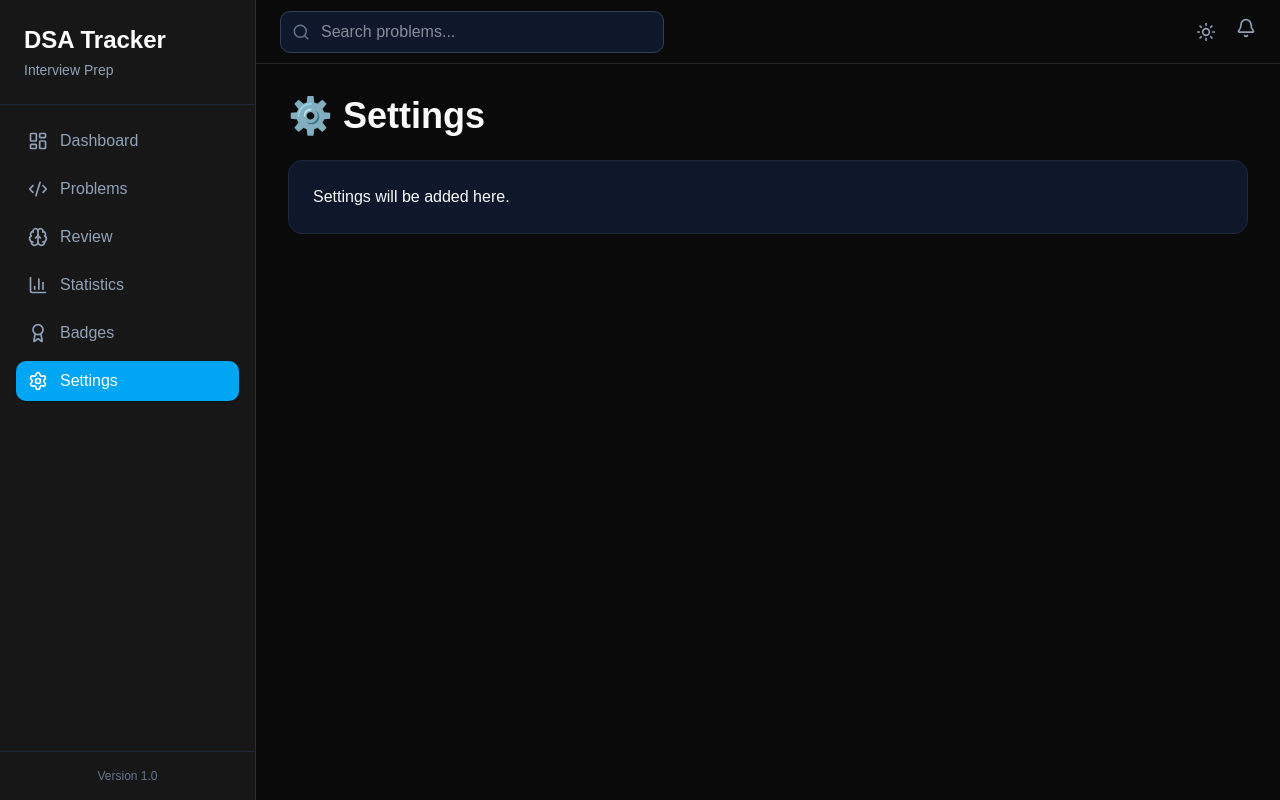
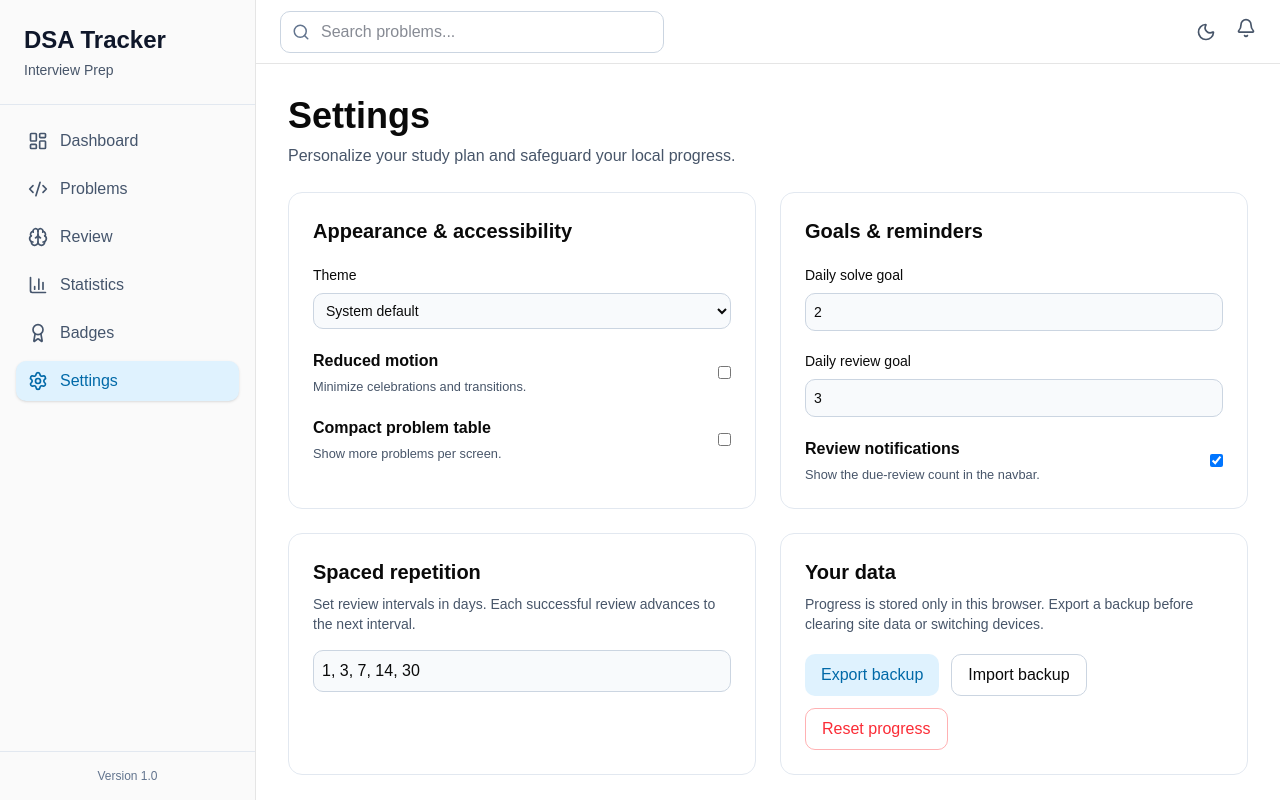
Before and after one commit to jcandyn/dsa-tracker, a React (Vite) app: page /settings in a window 1280 px wide. Built offline with nearby package versions, Linux system fonts and the light colour scheme.

Commit message:
Implement tracker settings and data controls

```diff
--- a/src/components/layout/Navbar.tsx
+++ b/src/components/layout/Navbar.tsx
@@ -3,65 +3,41 @@ import { useEffect, useState } from "react";
 import { useLocation, useNavigate, useSearchParams } from "react-router-dom";
 import { STATUS } from "@/constants";
 import { useProblemStore } from "@/store/problemStore";
+import { useSettingsStore } from "@/store/settingsStore";
 
 const Navbar = () => {
   const navigate = useNavigate();
   const location = useLocation();
   const [searchParams, setSearchParams] = useSearchParams();
-  const [theme, setTheme] = useState<"light" | "dark">(() => localStorage.getItem("dsa-tracker-theme") === "light" ? "light" : "dark");
   const [showNotifications, setShowNotifications] = useState(false);
   const problems = useProblemStore((state) => state.problems);
+  const theme = useSettingsStore((state) => state.theme);
+  const reviewNotifications = useSettingsStore((state) => state.reviewNotifications);
+  const reducedMotion = useSettingsStore((state) => state.reducedMotion);
+  const updateSettings = useSettingsStore((state) => state.updateSettings);
   const query = searchParams.get("q") ?? "";
   const reviewCount = problems.filter((problem) => problem.status === STATUS.REVIEW).length;
 
   useEffect(() => {
-    document.documentElement.classList.toggle("dark", theme === "dark");
-    localStorage.setItem("dsa-tracker-theme", theme);
-  }, [theme]);
+    const isDark = theme === "dark" || (theme === "system" && window.matchMedia("(prefers-color-scheme: dark)").matches);
+    document.documentElement.classList.toggle("dark", isDark);
+    document.documentElement.classList.toggle("reduce-motion", reducedMotion);
+  }, [theme, reducedMotion]);
 
   const updateSearch = (value: string) => {
     const nextParams = new URLSearchParams(searchParams);
-    if (value) {
-      nextParams.set("q", value);
-    } else {
-      nextParams.delete("q");
-    }
+    if (value) nextParams.set("q", value); else nextParams.delete("q");
     if (location.pathname !== "/problems") navigate(`/problems?${nextParams.toString()}`);
     else setSearchParams(nextParams);
   };
 
-  return (
-    <header className="flex h-16 items-center justify-between border-b border-border bg-background px-6">
-      <div className="relative w-96">
-        <Search
-          className="absolute left-3 top-1/2 -translate-y-1/2 -translate-x-0 text-slate-500"
-          size={18}
-        />
-
-        <input
-          type="text"
-          placeholder="Search problems..."
-          value={query}
-          onChange={(event) => updateSearch(event.target.value)}
-          className="w-full rounded-lg border border-slate-700 bg-slate-900 py-2 pl-10 pr-4 text-white outline-none focus:border-sky-500"
-        />
-      </div>
-
-      <div className="flex items-center gap-5">
-        <button type="button" onClick={() => setTheme((current) => current === "dark" ? "light" : "dark")} className="text-slate-400 hover:text-white" title={`Switch to ${theme === "dark" ? "light" : "dark"} theme`}>
-          {theme === "dark" ? <Sun size={20} /> : <Moon size={20} />}
-        </button>
-
-        <div className="relative">
-        <button type="button" onClick={() => setShowNotifications((show) => !show)} className="relative text-slate-400 hover:text-white" title="Notifications">
-          <Bell size={20} />
-          {reviewCount > 0 && <span className="absolute -right-2 -top-2 flex h-4 min-w-4 items-center justify-center rounded-full bg-sky-500 px-1 text-[10px] text-white">{reviewCount}</span>}
-        </button>
-        {showNotifications && <div className="absolute right-0 top-8 z-50 w-72 rounded-xl border border-slate-700 bg-slate-900 p-4 shadow-xl"><p className="font-medium text-white">Notifications</p><p className="mt-2 text-sm text-slate-400">{reviewCount ? `${reviewCount} problem${reviewCount === 1 ? "" : "s"} ready for review.` : "You are all caught up."}</p></div>}
-        </div>
-      </div>
-    </header>
-  );
+  return <header className="flex h-16 items-center justify-between border-b border-border bg-background px-6">
+    <div className="relative w-96"><Search className="absolute left-3 top-1/2 -translate-y-1/2 text-slate-500" size={18} /><input type="text" placeholder="Search problems..." value={query} onChange={(event) => updateSearch(event.target.value)} className="w-full rounded-lg border border-slate-700 bg-slate-900 py-2 pl-10 pr-4 text-white outline-none focus:border-sky-500" /></div>
+    <div className="flex items-center gap-5">
+      <button type="button" onClick={() => updateSettings({ theme: theme === "dark" ? "light" : "dark" })} className="text-slate-400 hover:text-white" title={`Switch to ${theme === "dark" ? "light" : "dark"} theme`}>{theme === "dark" ? <Sun size={20} /> : <Moon size={20} />}</button>
+      <div className="relative"><button type="button" onClick={() => setShowNotifications((show) => !show)} className="relative text-slate-400 hover:text-white" title="Notifications"><Bell size={20} />{reviewNotifications && reviewCount > 0 && <span className="absolute -right-2 -top-2 flex h-4 min-w-4 items-center justify-center rounded-full bg-sky-500 px-1 text-[10px] text-white">{reviewCount}</span>}</button>{showNotifications && <div className="absolute right-0 top-8 z-50 w-72 rounded-xl border border-slate-700 bg-slate-900 p-4 shadow-xl"><p className="font-medium text-white">Notifications</p><p className="mt-2 text-sm text-slate-400">{reviewNotifications ? reviewCount ? `${reviewCount} problem${reviewCount === 1 ? "" : "s"} ready for review.` : "You are all caught up." : "Review notifications are muted in Settings."}</p></div>}</div>
+    </div>
+  </header>;
 };
 
 export default Navbar;
--- a/src/features/dashboard/DashboardPage.tsx
+++ b/src/features/dashboard/DashboardPage.tsx
@@ -2,10 +2,13 @@ import { Link } from "react-router-dom";
 import StatCard from "../../components/common/StatCard";
 import { STATUS } from "@/constants";
 import { useProblemStore } from "@/store/problemStore";
+import { useSettingsStore } from "@/store/settingsStore";
 
 const DashboardPage = () => {
   const problems = useProblemStore((state) => state.problems);
   const activity = useProblemStore((state) => state.activity);
+  const dailySolveGoal = useSettingsStore((state) => state.dailySolveGoal);
+  const dailyReviewGoal = useSettingsStore((state) => state.dailyReviewGoal);
   const solved = problems.filter((problem) => problem.status === STATUS.SOLVED || problem.completed).length;
   const reviewCount = problems.filter((problem) => problem.status === STATUS.REVIEW).length;
   const confidence = problems.length ? problems.reduce((sum, problem) => sum + problem.confidence, 0) / problems.length : 0;
@@ -25,7 +28,7 @@ const DashboardPage = () => {
     <div className="grid gap-6 md:grid-cols-2 xl:grid-cols-4"><StatCard emoji="🔥" title="Current Streak" value={`${streak} days`} /><StatCard emoji="✅" title="Solved" value={String(solved)} /><StatCard emoji="🧠" title="Due for Review" value={String(reviewCount)} /><StatCard emoji="⭐" title="Average Confidence" value={`${confidence.toFixed(1)} / 5`} /></div>
     <div className="grid gap-6 lg:grid-cols-2">
       <section className="rounded-xl border border-violet-500/30 bg-gradient-to-br from-violet-500/15 to-sky-500/10 p-6 transition hover:scale-[1.01]"><div className="flex justify-between"><h2 className="text-xl font-semibold text-white">Level {level}</h2><span className="text-sky-300">{xp} XP</span></div><p className="mt-2 text-sm text-slate-300">Solve problems and complete reviews to level up.</p><div className="mt-5 h-3 overflow-hidden rounded-full bg-slate-800"><div className="h-full rounded-full bg-gradient-to-r from-violet-500 to-sky-400" style={{ width: `${((xp % 250) / 250) * 100}%` }} /></div><p className="mt-2 text-xs text-slate-400">{250 - (xp % 250)} XP until Level {level + 1}</p></section>
-      <section className="rounded-xl border border-slate-800 bg-slate-900 p-6"><h2 className="text-xl font-semibold text-white">Daily & weekly quests</h2><div className="mt-4 space-y-3 text-sm"><p className="flex justify-between"><span>Solve 2 problems</span><span className="text-sky-400">{Math.min(daily.filter((item) => item.type === "solve").length, 2)}/2</span></p><p className="flex justify-between"><span>Complete 3 reviews</span><span className="text-emerald-400">{Math.min(daily.filter((item) => item.type === "review").length, 3)}/3</span></p><p className="flex justify-between"><span>Earn 200 XP this week</span><span className="text-violet-400">{Math.min(weeklyXp, 200)}/200</span></p></div></section>
+      <section className="rounded-xl border border-slate-800 bg-slate-900 p-6"><h2 className="text-xl font-semibold text-white">Daily & weekly quests</h2><div className="mt-4 space-y-3 text-sm"><p className="flex justify-between"><span>Solve {dailySolveGoal} problems</span><span className="text-sky-400">{Math.min(daily.filter((item) => item.type === "solve").length, dailySolveGoal)}/{dailySolveGoal}</span></p><p className="flex justify-between"><span>Complete {dailyReviewGoal} reviews</span><span className="text-emerald-400">{Math.min(daily.filter((item) => item.type === "review").length, dailyReviewGoal)}/{dailyReviewGoal}</span></p><p className="flex justify-between"><span>Earn 200 XP this week</span><span className="text-violet-400">{Math.min(weeklyXp, 200)}/200</span></p></div></section>
     </div>
     <section className="rounded-xl border border-slate-800 bg-slate-900 p-6"><div className="flex items-center justify-between gap-4"><div><h2 className="text-xl font-semibold">Progress</h2><p className="mt-1 text-slate-400">{completion}% complete · {solved} of {problems.length} problems solved</p></div><Link to="/problems" className="rounded-lg bg-sky-100 px-5 py-2 font-medium text-sky-700 hover:bg-sky-200 dark:bg-sky-500 dark:text-white dark:hover:bg-sky-600">Start practicing</Link></div><div className="mt-5 h-4 overflow-hidden rounded-full bg-slate-800"><div className="h-full bg-emerald-500 transition-all" style={{ width: `${completion}%` }} /></div></section>
   </div>;
--- a/src/features/problems/components/ProblemTable.tsx
+++ b/src/features/problems/components/ProblemTable.tsx
@@ -1,12 +1,14 @@
 import { useMemo, useState } from "react";
 import { useSearchParams } from "react-router-dom";
 import { useProblemStore } from "@/store/problemStore";
+import { useSettingsStore } from "@/store/settingsStore";
 
 import FilterBar from "./FilterBar";
 import ProblemRow from "./ProblemRow";
 
 const ProblemTable = () => {
   const problems = useProblemStore((state) => state.problems);
+  const compactTable = useSettingsStore((state) => state.compactTable);
   const [searchParams] = useSearchParams();
   const [courseSet, setCourseSet] = useState("all");
   const [sort, setSort] = useState<"title" | "difficulty-asc" | "difficulty-desc">("title");
@@ -41,7 +43,7 @@ const ProblemTable = () => {
       {query && <p className="text-sm text-slate-400">Showing {filteredProblems.length} result{filteredProblems.length === 1 ? "" : "s"} for “{query}”.</p>}
 
       <div className="overflow-hidden rounded-xl border border-slate-800">
-        <table className="w-full">
+        <table className={`w-full ${compactTable ? "compact-problem-table" : ""}`}>
         <thead className="bg-slate-900">
           <tr>
             <th className="p-4 text-left">Status</th>
--- a/src/features/settings/SettingsPage.tsx
+++ b/src/features/settings/SettingsPage.tsx
@@ -1,15 +1,30 @@
+import type { ChangeEvent } from "react";
+import { useProblemStore } from "@/store/problemStore";
+import { useSettingsStore, type Theme } from "@/store/settingsStore";
+
 const SettingsPage = () => {
-  return (
-    <div className="space-y-6">
-      <h1 className="text-4xl font-bold">
-        ⚙️ Settings
-      </h1>
+  const settings = useSettingsStore();
+  const problems = useProblemStore((state) => state.problems);
+  const activity = useProblemStore((state) => state.activity);
+  const updateSettings = settings.updateSettings;
+  const exportData = () => {
+    const blob = new Blob([JSON.stringify({ version: 1, exportedAt: new Date().toISOString(), problemState: { problems, activity }, settings: { ...settings, updateSettings: undefined } }, null, 2)], { type: "application/json" });
+    const url = URL.createObjectURL(blob); const link = document.createElement("a"); link.href = url; link.download = "dsa-tracker-backup.json"; link.click(); URL.revokeObjectURL(url);
+  };
+  const importData = (event: ChangeEvent<HTMLInputElement>) => {
+    const file = event.target.files?.[0]; if (!file) return;
+    const reader = new FileReader(); reader.onload = () => { try { const backup = JSON.parse(String(reader.result)); if (!backup.problemState?.problems || !backup.settings) throw new Error("Invalid backup"); localStorage.setItem("dsa-tracker-problems", JSON.stringify({ state: backup.problemState, version: 0 })); localStorage.setItem("dsa-tracker-settings", JSON.stringify({ state: backup.settings, version: 0 })); window.location.reload(); } catch { window.alert("That file is not a valid DSA Tracker backup."); } }; reader.readAsText(file);
+  };
+  const resetData = () => { if (window.confirm("Reset all local progress and settings? This cannot be undone without an export.")) { localStorage.removeItem("dsa-tracker-problems"); localStorage.removeItem("dsa-tracker-settings"); window.location.reload(); } };
 
-      <div className="rounded-xl border border-slate-800 bg-slate-900 p-6">
-        Settings will be added here.
-      </div>
+  return <div className="space-y-6"><div><h1 className="text-4xl font-bold">Settings</h1><p className="mt-2 text-slate-400">Personalize your study plan and safeguard your local progress.</p></div>
+    <div className="grid gap-6 lg:grid-cols-2">
+      <section className="rounded-xl border border-slate-800 bg-slate-900 p-6"><h2 className="text-xl font-semibold">Appearance & accessibility</h2><div className="mt-5 space-y-5"><label className="block text-sm">Theme<select value={settings.theme} onChange={(event) => updateSettings({ theme: event.target.value as Theme })} className="mt-2 block w-full rounded-lg border border-slate-700 bg-slate-950 p-2"><option value="system">System default</option><option value="light">Light</option><option value="dark">Dark</option></select></label><label className="flex items-center justify-between gap-4"><span><strong>Reduced motion</strong><small className="mt-1 block text-slate-400">Minimize celebrations and transitions.</small></span><input type="checkbox" checked={settings.reducedMotion} onChange={(event) => updateSettings({ reducedMotion: event.target.checked })} /></label><label className="flex items-center justify-between gap-4"><span><strong>Compact problem table</strong><small className="mt-1 block text-slate-400">Show more problems per screen.</small></span><input type="checkbox" checked={settings.compactTable} onChange={(event) => updateSettings({ compactTable: event.target.checked })} /></label></div></section>
+      <section className="rounded-xl border border-slate-800 bg-slate-900 p-6"><h2 className="text-xl font-semibold">Goals & reminders</h2><div className="mt-5 space-y-5"><label className="block text-sm">Daily solve goal<input type="number" min="1" max="20" value={settings.dailySolveGoal} onChange={(event) => updateSettings({ dailySolveGoal: Math.max(1, Number(event.target.value)) })} className="mt-2 block w-full rounded-lg border border-slate-700 bg-slate-950 p-2" /></label><label className="block text-sm">Daily review goal<input type="number" min="1" max="30" value={settings.dailyReviewGoal} onChange={(event) => updateSettings({ dailyReviewGoal: Math.max(1, Number(event.target.value)) })} className="mt-2 block w-full rounded-lg border border-slate-700 bg-slate-950 p-2" /></label><label className="flex items-center justify-between gap-4"><span><strong>Review notifications</strong><small className="mt-1 block text-slate-400">Show the due-review count in the navbar.</small></span><input type="checkbox" checked={settings.reviewNotifications} onChange={(event) => updateSettings({ reviewNotifications: event.target.checked })} /></label></div></section>
+      <section className="rounded-xl border border-slate-800 bg-slate-900 p-6"><h2 className="text-xl font-semibold">Spaced repetition</h2><p className="mt-2 text-sm text-slate-400">Set review intervals in days. Each successful review advances to the next interval.</p><input value={settings.reviewIntervals.join(", ")} onChange={(event) => { const intervals = event.target.value.split(",").map(Number).filter((value) => Number.isFinite(value) && value > 0).sort((a, b) => a - b); if (intervals.length) updateSettings({ reviewIntervals: intervals }); }} className="mt-4 w-full rounded-lg border border-slate-700 bg-slate-950 p-2" aria-label="Review intervals in days" /></section>
+      <section className="rounded-xl border border-slate-800 bg-slate-900 p-6"><h2 className="text-xl font-semibold">Your data</h2><p className="mt-2 text-sm text-slate-400">Progress is stored only in this browser. Export a backup before clearing site data or switching devices.</p><div className="mt-5 flex flex-wrap gap-3"><button type="button" onClick={exportData} className="rounded-lg bg-sky-100 px-4 py-2 font-medium text-sky-700 hover:bg-sky-200 dark:bg-sky-500 dark:text-white">Export backup</button><label className="cursor-pointer rounded-lg border border-slate-700 px-4 py-2 font-medium hover:bg-slate-800"><input type="file" accept="application/json" onChange={importData} className="hidden" />Import backup</label><button type="button" onClick={resetData} className="rounded-lg border border-red-400/50 px-4 py-2 font-medium text-red-500 hover:bg-red-500/10">Reset progress</button></div></section>
     </div>
-  );
+  </div>;
 };
 
 export default SettingsPage;
--- a/src/index.css
+++ b/src/index.css
@@ -136,3 +136,6 @@ html:not(.dark) .border-slate-700 { border-color: #cbd5e1; }
 html:not(.dark) .text-white { color: #0f172a; }
 html:not(.dark) .text-slate-400 { color: #475569; }
 html:not(.dark) .text-slate-300 { color: #334155; }
+
+.reduce-motion *, .reduce-motion *::before, .reduce-motion *::after { animation-duration: 0.01ms !important; animation-iteration-count: 1 !important; scroll-behavior: auto !important; transition-duration: 0.01ms !important; }
+.compact-problem-table th, .compact-problem-table td { padding-top: 0.6rem; padding-bottom: 0.6rem; }
--- a/src/store/problemStore.ts
+++ b/src/store/problemStore.ts
@@ -2,7 +2,7 @@ import { create } from "zustand";
 import { persist } from "zustand/middleware";
 
 import { seedProblems } from "@/data/seed";
-import { REVIEW_INTERVALS } from "@/constants/reviewIntervals";
+import { useSettingsStore } from "@/store/settingsStore";
 
 import type { Problem } from "@/types/problem";
 import type { Difficulty, Status } from "@/constants";
@@ -134,7 +134,7 @@ export const useProblemStore = create<ProblemStore>()(persist((set) => ({
   completeReview: (id) =>
     set((state) => {
       const now = new Date();
-      const intervals = Object.values(REVIEW_INTERVALS);
+      const intervals = useSettingsStore.getState().reviewIntervals;
       return {
         activity: [...state.activity, { date: now.toISOString(), type: "review" as const, xp: 10 }].slice(-365),
         problems: state.problems.map((problem) => {
--- /dev/null
+++ b/src/store/settingsStore.ts
@@ -0,0 +1,26 @@
+import { create } from "zustand";
+import { persist } from "zustand/middleware";
+
+export type Theme = "light" | "dark" | "system";
+
+interface SettingsState {
+  theme: Theme;
+  dailySolveGoal: number;
+  dailyReviewGoal: number;
+  reviewIntervals: number[];
+  reviewNotifications: boolean;
+  reducedMotion: boolean;
+  compactTable: boolean;
+  updateSettings: (settings: Partial<Omit<SettingsState, "updateSettings">>) => void;
+}
+
+export const useSettingsStore = create<SettingsState>()(persist((set) => ({
+  theme: "system",
+  dailySolveGoal: 2,
+  dailyReviewGoal: 3,
+  reviewIntervals: [1, 3, 7, 14, 30],
+  reviewNotifications: true,
+  reducedMotion: false,
+  compactTable: false,
+  updateSettings: (settings) => set(settings),
+}), { name: "dsa-tracker-settings" }));
```
